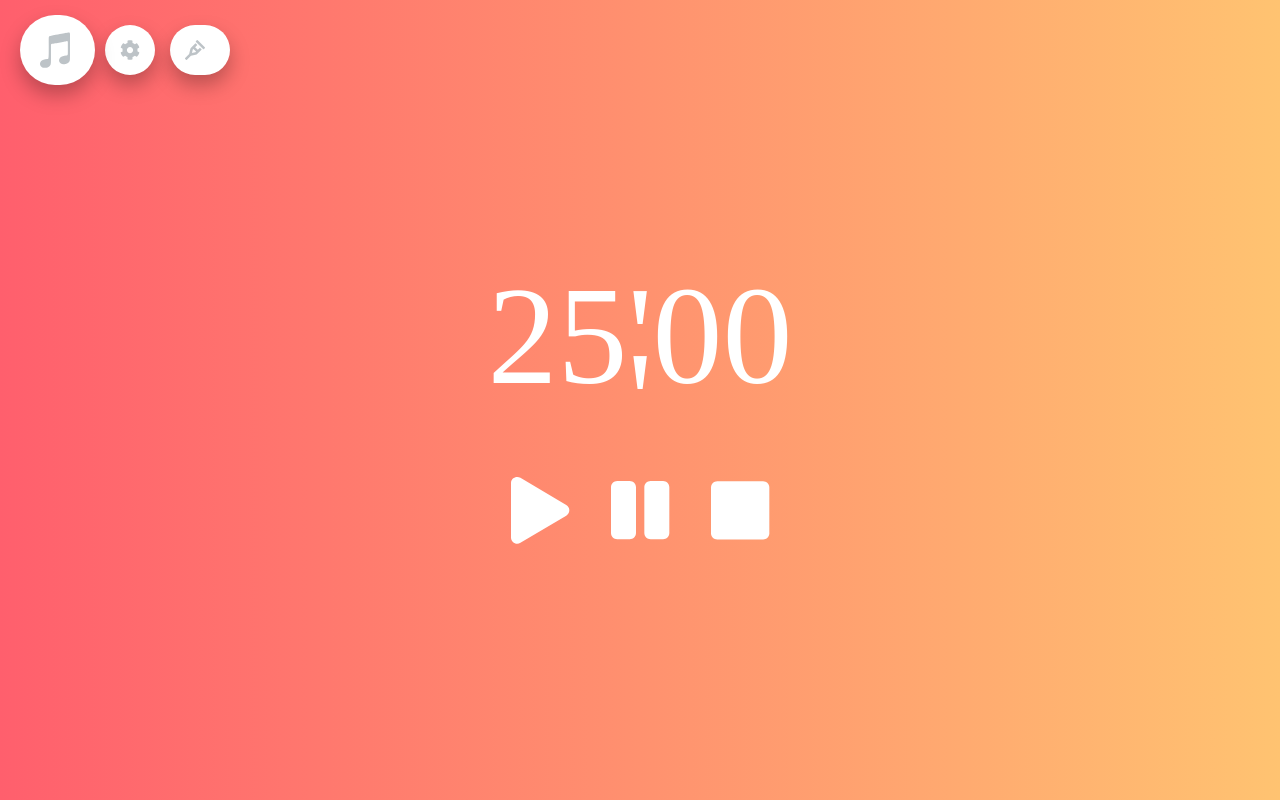
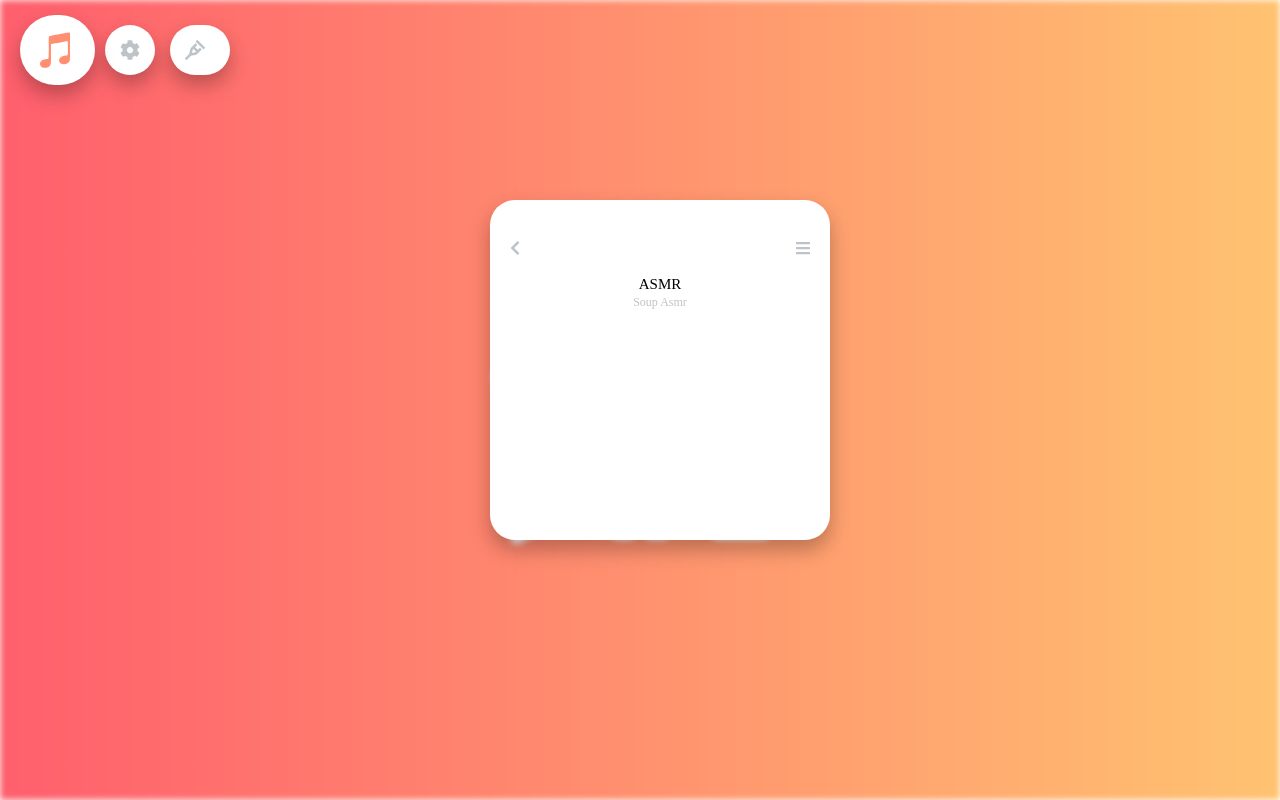
Before and after one commit to Kwon770/focus-timer, a React (Create React App) app: page / in a window 1280 px wide. Built offline with nearby package versions, Linux system fonts and the light colour scheme; what typography would draw is missing.

Commit message:
feat: Add Player panel

```diff
--- a/src/App.js
+++ b/src/App.js
@@ -4,6 +4,7 @@ import { breakDark, focusDark, breakLight, focusLight } from "./theme";
 import Timer from "./components/Timer";
 import Player from "./components/Player/Player";
 import PlayerButton from "./components/Player/PlayerButton";
+import PlayerPanel from "./components/Player/PlayerPanel";
 import SettingButton from "./components/Setting/SettingButton";
 import SettingPanel from "./components/Setting/SettingPanel";
 import ToDosButton from "./components/ToDos/ToDosButton";
@@ -27,16 +28,18 @@ export default class App extends Component {
 
   state = {
     theme: focusLight,
-    isSettingClick: false,
-    isToDoClick: false,
-    isPlayerClick: false,
     isFocus: true,
     isStudy: false,
+    // Player
+    isPlayerClick: true,
+    isPlay: true,
     // ToDos
+    isToDoClick: false,
     curDo: null,
     curDoId: null,
     toDos: [],
-    // Options
+    // Settings
+    isSettingClick: false,
     isDarkMode: false,
     isCustom: false,
     isAutoStart: false,
@@ -44,6 +47,14 @@ export default class App extends Component {
     focusTime: 25,
     shortBreakTime: 5,
     longBreakTime: 30,
+  };
+
+  togglePlayerButton = () => {
+    this.setState({ isPlayerClick: !this.state.isPlayerClick });
+  };
+
+  togglePlay = () => {
+    this.setState({ isPlay: !this.state.isPlay });
   };
 
   checkLastDate = () => {
@@ -71,10 +82,9 @@ export default class App extends Component {
     localStorage.setItem(TODOS_LS, JSON.stringify(savingToDos));
   };
 
-  loadToDos = async () => {
+  loadToDos = () => {
     const loadedToDos = localStorage.getItem(TODOS_LS);
     if (loadedToDos !== null) {
-      // await this.setState({ toDos: JSON.parse(loadedToDos) });
       this.state.toDos = JSON.parse(loadedToDos);
     }
   };
@@ -206,6 +216,8 @@ export default class App extends Component {
       shortBreakTime,
       longBreakTime,
       isFocus,
+      isPlay,
+      isPlayerClick,
     } = this.state;
     return (
       <ThemeProvider theme={theme}>
@@ -213,6 +225,7 @@ export default class App extends Component {
           ref={this.Timer}
           isSettingClick={isSettingClick}
           isToDoClick={isToDoClick}
+          isPlayerClick={isPlayerClick}
           isDarkMode={isDarkMode}
           isCustom={isCustom}
           isAutoStart={isAutoStart}
@@ -252,9 +265,13 @@ export default class App extends Component {
         ) : (
           ""
         )}
+        {isPlayerClick ? <PlayerPanel /> : ""}
         <Player />
         <ButtonConatiner>
-          <PlayerButton />
+          <PlayerButton
+            isPlay={isPlay}
+            togglePlayerButton={this.togglePlayerButton}
+          />
           <ToDosButton
             curDo={curDo}
             toggleToDo={this._toggleToDo}
--- a/src/components/Player/Player.js
+++ b/src/components/Player/Player.js
@@ -12,7 +12,7 @@ export default function Player() {
   };
   return (
     <YoutubeWrapper>
-      <YouTube videoId="pEE_uJ-joUA" opts={opts} />
+      <YouTube videoId="K3Qzzggn--s" opts={opts} />
     </YoutubeWrapper>
   );
 }
--- a/src/components/Player/PlayerButton.js
+++ b/src/components/Player/PlayerButton.js
@@ -1,16 +1,54 @@
-import React from "react";
+import React, { useState } from "react";
 import styled from "styled-components";
 import { FontAwesomeIcon } from "@fortawesome/react-fontawesome";
 import { faItunesNote } from "@fortawesome/free-brands-svg-icons";
+import { faBars } from "@fortawesome/free-solid-svg-icons";
 
 export default function PlayerButton(props) {
-  // return <Preview>Soup Asmr - Tokyo Cafe Asmr</Preview>;
+  const [isOverlay, setIsOverlay] = useState(false);
+
   return (
-    <Button>
-      <FontAwesomeIcon icon={faItunesNote} size="2x" />
-    </Button>
+    <>
+      <Button
+        isPlay={props.isPlay}
+        onClick={props.togglePlayerButton}
+        onMouseOver={() => setIsOverlay(true)}
+        onMouseLeave={() => setIsOverlay(false)}
+      >
+        <IconWrapper isOverlay={isOverlay}>
+          <FontAwesomeIcon icon={faItunesNote} size="2x" />
+        </IconWrapper>
+        {isOverlay ? (
+          <ButtonOverlay>
+            <FontAwesomeIcon icon={faBars} size="2x" />
+          </ButtonOverlay>
+        ) : (
+          ""
+        )}
+      </Button>
+    </>
   );
 }
+
+const ButtonOverlay = styled.div`
+  position: absolute;
+  z-index: 3;
+  top: 0;
+  left: 0;
+  width: 70px;
+  height: 70px;
+  background-color: rgba(0, 0, 0, 0);
+  color: ${(props) => props.theme.disColor};
+  font-size: 20px;
+  display: flex;
+  align-items: center;
+  justify-content: center;
+`;
+
+const IconWrapper = styled.div`
+  ${(props) => (props.isOverlay ? "filter: blur(3px)" : "")};
+  ${(props) => (props.isOverlay ? "-webkit-filter: blur(3px)" : "")};
+`;
 
 const Button = styled.div`
   position: absolute;
@@ -23,7 +61,7 @@ const Button = styled.div`
   background-color: ${(props) => props.theme.panelBgColor};
   box-shadow: rgba(0, 0, 0, 0.27) 0 10px 20px;
   color: ${(props) =>
-    props.isSettingClick ? props.theme.hlColor : props.theme.disColor};
+    props.isPlay ? props.theme.hlColor : props.theme.disColor};
   font-size: 20px;
   display: flex;
   align-items: center;
--- /dev/null
+++ b/src/components/Player/PlayerPanel.js
@@ -0,0 +1,64 @@
+import React from "react";
+import styled from "styled-components";
+import { FontAwesomeIcon } from "@fortawesome/react-fontawesome";
+import { faChevronLeft, faBars } from "@fortawesome/free-solid-svg-icons";
+
+export default function PlayerPanel(props) {
+  return (
+    <Panel>
+      <TopButtonWrapper>
+        <FontAwesomeIcon icon={faChevronLeft} />
+        <FontAwesomeIcon icon={faBars} />
+      </TopButtonWrapper>
+      <TitleWrapper>
+        <Name>ASMR</Name>
+        <Author>Soup Asmr</Author>
+      </TitleWrapper>
+    </Panel>
+  );
+}
+
+const Author = styled.span`
+  color: ${(props) => props.theme.disColor};
+  font-size: 12px;
+  margin-top: 2px;
+`;
+
+const Name = styled.span`
+  color: ${(props) => props.theme.panelFontColor};
+  font-size: 15px;
+`;
+
+const TitleWrapper = styled.div`
+  display: flex;
+  flex-direction: column;
+  justify-content: center;
+  align-items: center;
+`;
+
+const TopButtonWrapper = styled.div`
+  display: flex;
+  justify-content: space-between;
+  align-items: center;
+  width: 100%;
+  padding: 20px 15px;
+  color: ${(props) => props.theme.disColor};
+`;
+
+const Panel = styled.div`
+  position: absolute;
+  top: 50%;
+  margin-top: -200px;
+  left: 50%;
+  margin-left: -150px;
+  height: 300px;
+  width: 300px;
+  padding: 20px;
+  border-radius: 25px;
+  background-color: ${(props) => props.theme.panelBgColor};
+  box-shadow: rgba(0, 0, 0, 0.27) 0 10px 20px;
+  display: flex;
+  flex-direction: column;
+  align-items: center;
+  justify-content: flex-start;
+`;
--- a/src/components/Timer/index.js
+++ b/src/components/Timer/index.js
@@ -17,9 +17,12 @@ export default class TimerPresenter extends React.Component {
 
   render() {
     const { minute, second, sets } = this.state;
-    const { isFocus, isSettingClick, isToDoClick } = this.props;
+    const { isFocus, isSettingClick, isToDoClick, isPlayerClick } = this.props;
     return (
-      <Main isMenu={isSettingClick || isToDoClick} isFocus={isFocus}>
+      <Main
+        isMenu={isSettingClick || isToDoClick || isPlayerClick}
+        isFocus={isFocus}
+      >
         <TimerWrapper>
           <TodaySetCounter sets={sets} />
           <DigitalTimer>{minute}</DigitalTimer>
--- a/src/components/ToDos/ToDosPanel.js
+++ b/src/components/ToDos/ToDosPanel.js
@@ -107,7 +107,7 @@ const Title_Wrapper = styled.div`
   justify-content: space-around;
   font-size: 25px;
   font-weight: 600;
-  /* color: */
+  color: ${(props) => props.theme.panelFontColor};
 `;
 
 const EditButton = styled.div`
```
